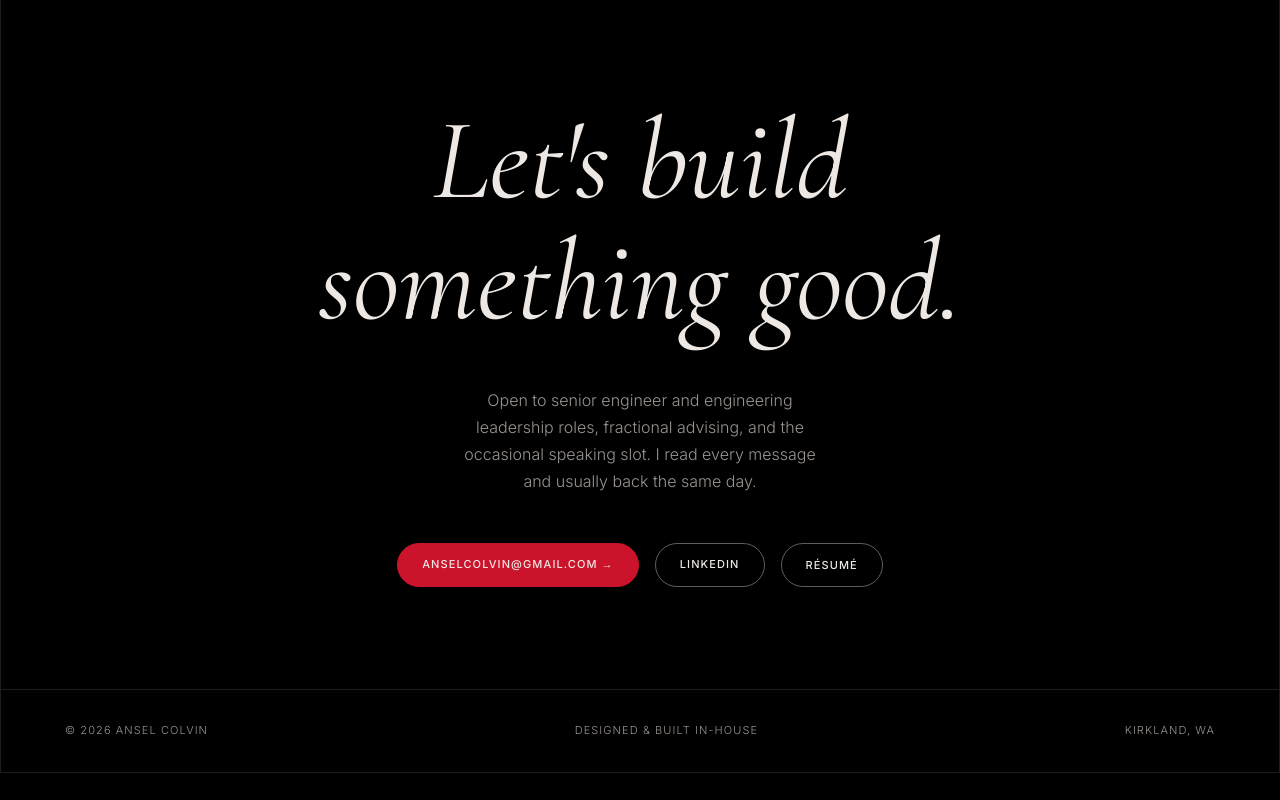
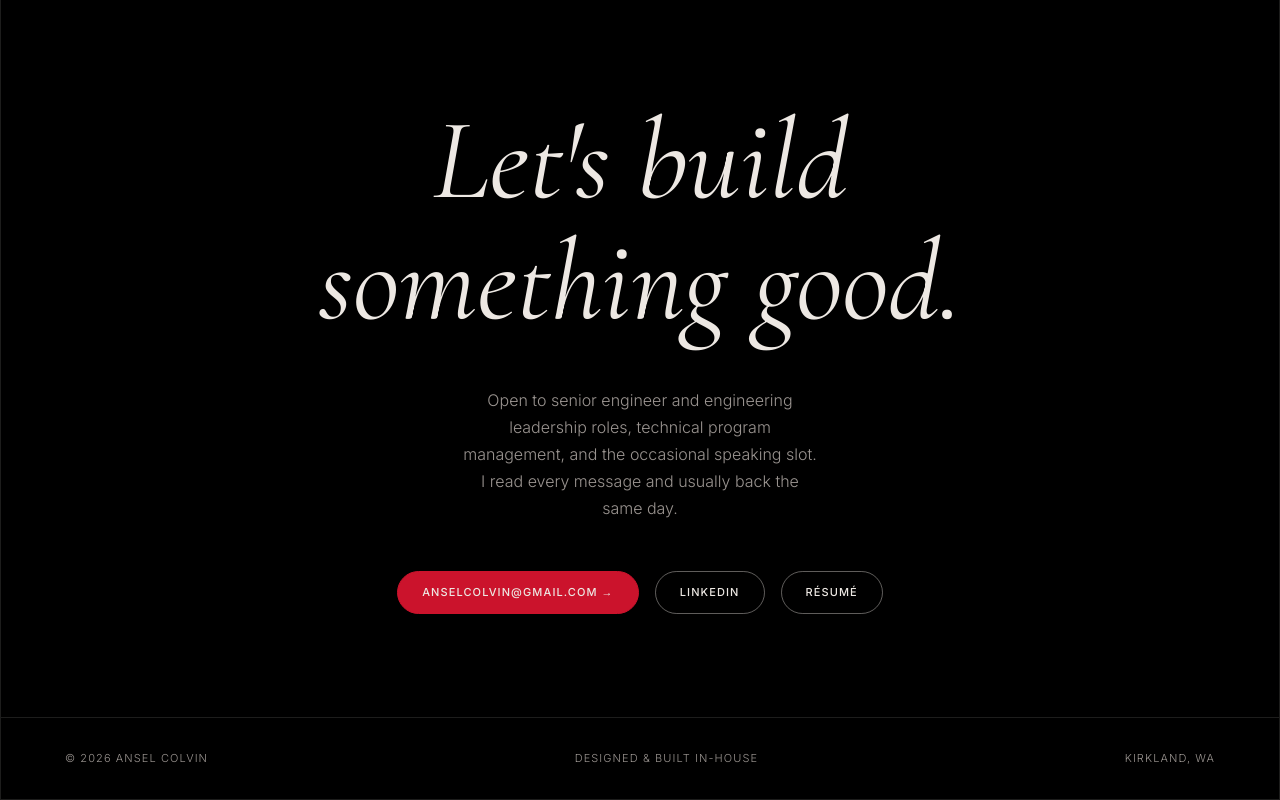
Before and after one commit to theoryNine/portfolio-2026, a React (Vite) app: page / in a window 1280 px wide. Shown: the part 6046-6846 px from the top of the page. Before the commit the page ends 6819 px from the top, so only its background shows below. Built offline with nearby package versions, Linux system fonts and the light colour scheme.

Commit message:
Update contact

```diff
--- a/src/data/contact.ts
+++ b/src/data/contact.ts
@@ -5,7 +5,7 @@ export const contact: ContactData = {
   sectionTitle: 'Contact',
   headline: "Let's build\nsomething good.",
   subtext:
-    'Open to senior engineer and engineering leadership roles, fractional advising, and the occasional speaking slot. I read every message and usually back the same day.',
+    'Open to senior engineer and engineering leadership roles, technical program management, and the occasional speaking slot. I read every message and usually back the same day.',
   primaryLabel: 'anselcolvin@gmail.com →',
   primaryHref: 'mailto:anselcolvin@gmail.com',
   links: [
```
